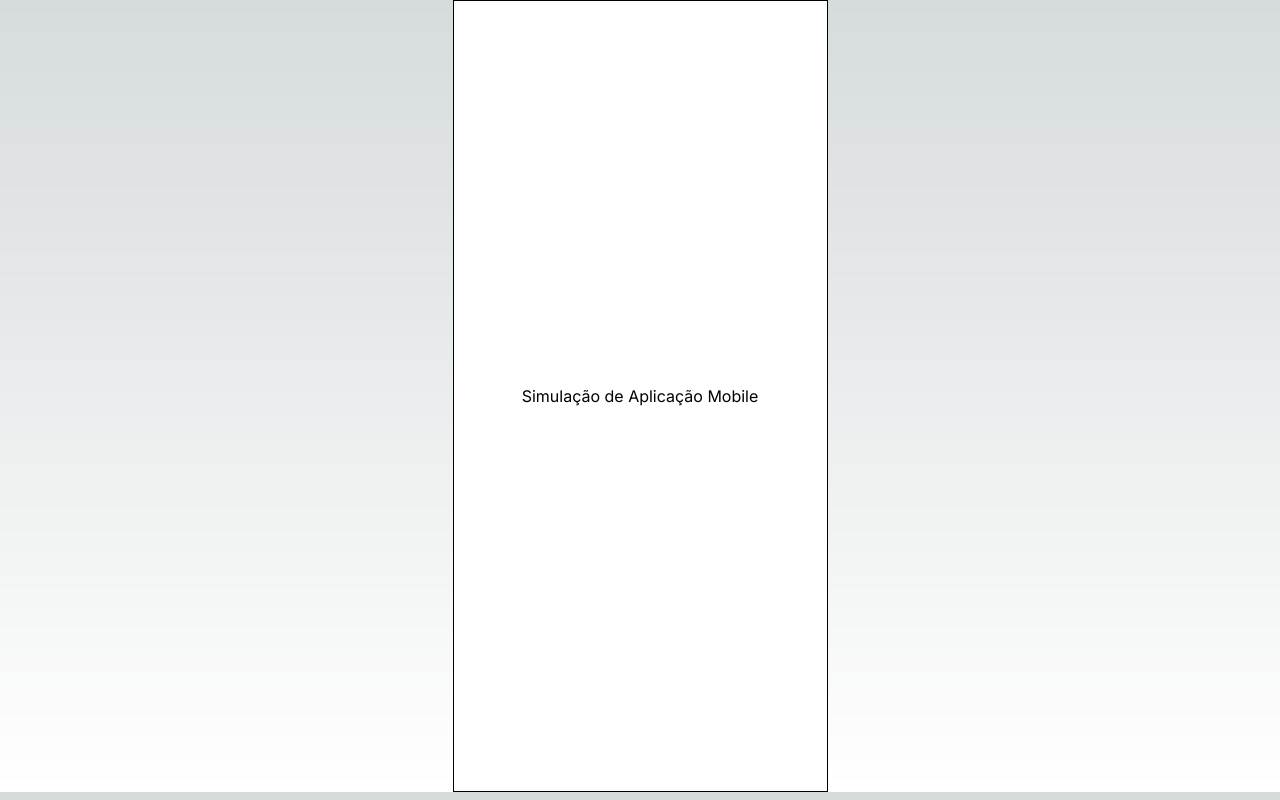
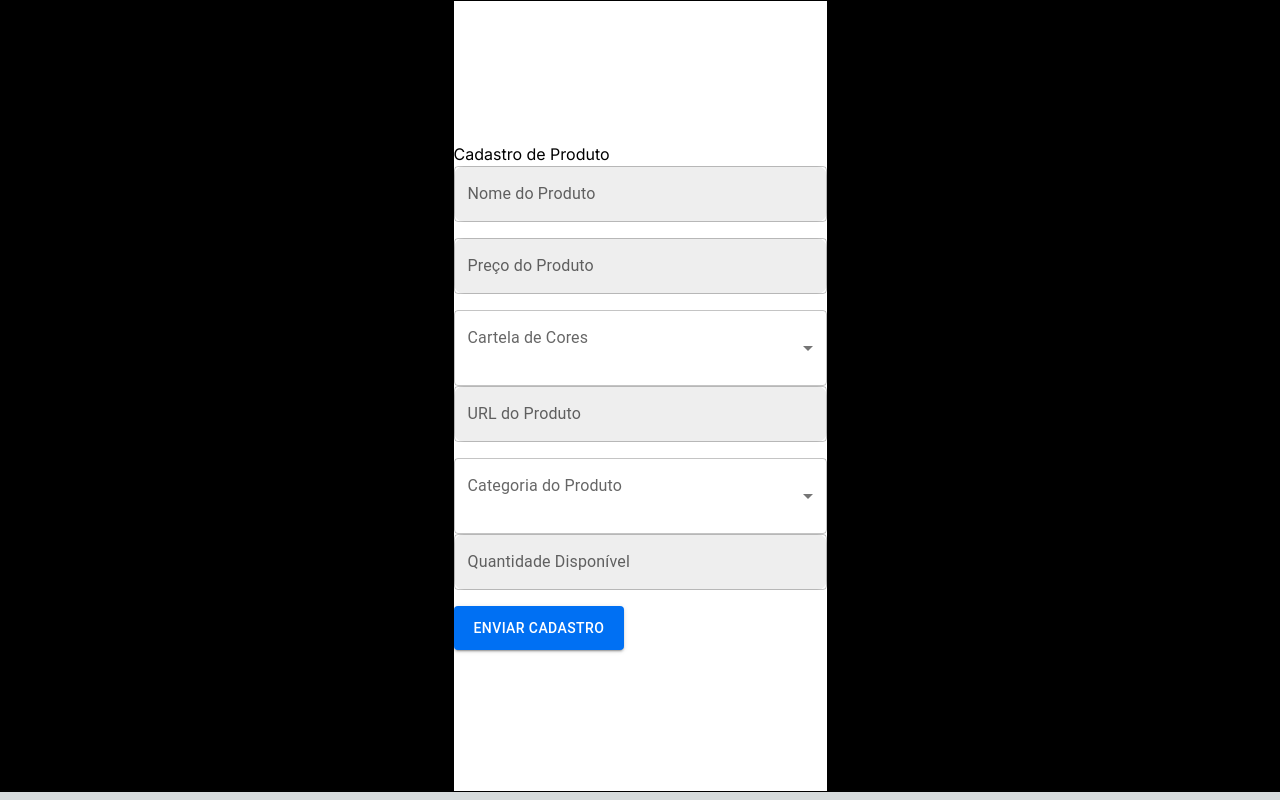
Before and after one commit to gabrielaalvescosta/ideal-color-cadastro, a Next.js app: page / in a window 1280 px wide. Built offline with nearby package versions, Linux system fonts and the light colour scheme.

Commit message:
Pagina cadastro

```diff
--- a/package.json
+++ b/package.json
@@ -9,6 +9,8 @@
     "lint": "next lint"
   },
   "dependencies": {
+    "@emotion/react": "^11.11.1",
+    "@emotion/styled": "^11.11.0",
     "@mui/icons-material": "^5.14.8",
     "@mui/material": "^5.14.8",
     "autoprefixer": "10.4.15",
@@ -18,6 +20,7 @@
     "postcss": "8.4.29",
     "react": "18.2.0",
     "react-dom": "18.2.0",
+    "react-router-dom": "^6.15.0",
     "styled-components": "^6.0.7",
     "tailwindcss": "3.3.3"
   }
--- a/src/app/page.js
+++ b/src/app/page.js
@@ -1,13 +1,15 @@
 "use client"
 import React from 'react';
 import DeviceWrapper from '../../src/app/components/mobile/SimulacaoDevice'
+import Cadastro from './pages/cadastro/Cadastro'
+import Wrapper from './components/wrapper/Wrapper';
 
 export default function HomePage() {
   return (
+    <Wrapper>
     <DeviceWrapper>
-      {/* Conteúdo da sua aplicação mobile */}
-      <h1>Simulação de Aplicação Mobile</h1>
-      {/* Adicione seus componentes aqui */}
+      <Cadastro/>
     </DeviceWrapper>
+    </Wrapper>
   );
 }
--- a/src/app/pages/cadastro/Cadastro.jsx
+++ b/src/app/pages/cadastro/Cadastro.jsx
@@ -1,6 +1,7 @@
 import React, { useState } from 'react';
-import InputCadastro from '../../components/input'
-import StyledSelectComponent from '../../components/select'
+import StyledSelectComponent from '../../components/select/Select'
+import StyledInput from '@/app/components/input/Input';
+import StyledButton from '@/app/components/botao/Botao';
 
 const colorOptions = [
   { label: 'Vermelho', value: 'red' },
@@ -37,13 +38,13 @@ export default function ProductForm() {
   return (
     <div>
       <h2>Cadastro de Produto</h2>
-      <InputCadastro
+      <StyledInput
         label="Nome do Produto"
         name="name"
         value={productInfo.name}
         onChange={handleChange}
       />
-      <InputCadastro
+      <StyledInput
         label="Preço do Produto"
         name="price"
         value={productInfo.price}
@@ -55,7 +56,7 @@ export default function ProductForm() {
         value={productInfo.color}
         onChange={handleChange}
       />
-      <InputCadastro
+      <StyledInput
         label="URL do Produto"
         name="url"
         value={productInfo.url}
@@ -67,13 +68,13 @@ export default function ProductForm() {
         value={productInfo.category}
         onChange={handleChange}
       />
-      <InputCadastro
+      <StyledInput
         label="Quantidade Disponível"
         name="quantity"
         value={productInfo.quantity}
         onChange={handleChange}
       />
-      <Botao label="Enviar Cadastro" onClick={handleSubmit} />
+      <StyledButton label="Enviar Cadastro" onClick={handleSubmit} />
     </div>
   );
 }
```
Also changed, not shown: 1 other file (tests, documents, lock files or other folders).
